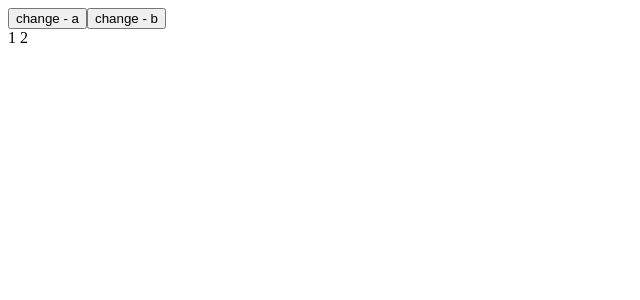
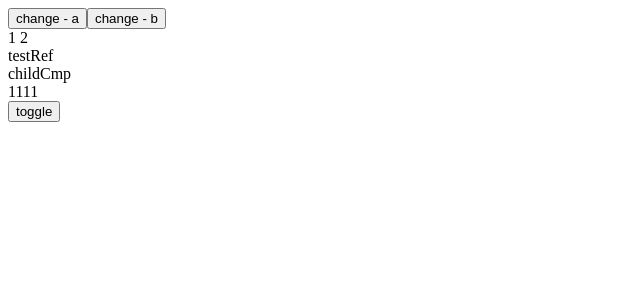
Before and after one commit to Asplitline/t-vue-demo, a Vue app: page / in a window 1280 px wide. Shown: the top 300 px of the page, without its empty margins (0-640 px from the left). Built offline with nearby package versions, Linux system fonts and the light colour scheme.

Commit message:
liftCycle - hook

```diff
--- a/src/App.vue
+++ b/src/App.vue
@@ -4,6 +4,10 @@
 		<example-sync v-bind.sync="obj"></example-sync>
 		{{obj.a}}
 		{{obj.b}}
+		<div ref="testRef">testRef</div>
+		<example-ref-cmp ref="refCmp"></example-ref-cmp>
+		<example-once-hook v-if="show"></example-once-hook>
+		<button @click="show=!show">toggle</button>
 	</div>
 </template>
 
@@ -15,10 +19,16 @@ export default {
 			obj: {
 				a: 1,
 				b: 2
-			}
+			},
+			show: true
 		}
 	},
-	components: {}
+	components: {},
+	mounted() {
+		console.log(this.$refs.testRef)
+		console.log(this.$refs.refCmp)
+		console.log(this.$refs.refCmp.$el)
+	}
 }
 </script>
 
--- /dev/null
+++ b/src/example/ExampleOnceHook.vue
@@ -0,0 +1,24 @@
+<template>
+	<div class="">
+		1111
+	</div>
+</template>
+
+<script>
+export default {
+	data() {
+		return {}
+	},
+	mounted() {
+		this.$once('hook:beforeDestroy', () => {
+			console.log('hook => beforeDestroy')
+		})
+	},
+	beforeDestroy() {
+		console.log('beforeDestroy')
+	}
+}
+</script>
+
+<style lang="scss" scoped>
+</style>
--- /dev/null
+++ b/src/example/ExampleRefCmp.vue
@@ -0,0 +1,16 @@
+<template>
+	<div class="child-cmp">
+		childCmp
+	</div>
+</template>
+
+<script>
+export default {
+	data() {
+		return {}
+	}
+}
+</script>
+
+<style lang="scss" scoped>
+</style>
```
